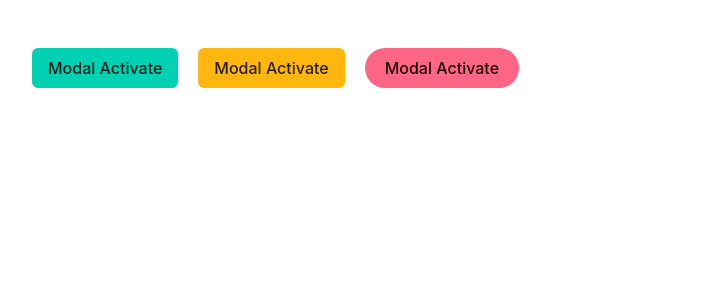
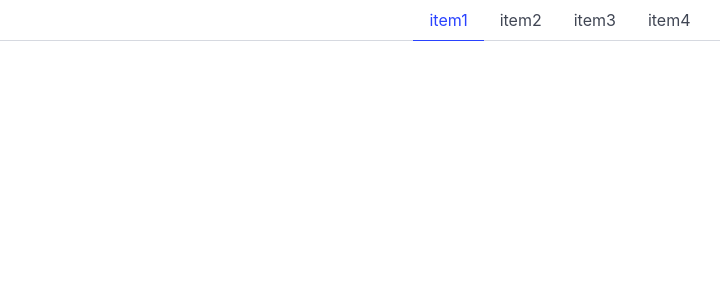
Before and after one commit to NGuljajev/ta23alearnnode, a Vue app: page /modals in a window 1280 px wide. Shown: the top 300 px of the page, without its empty margins (80-800 px from the left). Built offline with nearby package versions, Linux system fonts and the light colour scheme.

Commit message:
add tabs component

```diff
--- a/src/App.vue
+++ b/src/App.vue
@@ -1,41 +1,11 @@
 <script setup>
 import { ref } from 'vue';
-import Modal from './components/Modal.vue';
-import ImgModal from './components/ImgModal.vue';
-
-
-let modalActive = ref(false);
-let modalActive2 = ref(false);
-let modalActive3 = ref(false);
-
-
-
+import Tabs from './components/Tabs.vue';
+let titles = ref(['item1', 'item2', 'item3', 'item4']);
 </script>
 
 <template>
-    <div class="container">
-        <section class="section">
-            <div class="buttons">
-            <button class="button is-primary" @click ="modalActive=true">Modal Activate</button>
-            <button class="button is-warning is-outline ml-2" @click ="modalActive2=true">Modal Activate</button>
-            <button class="button is-danger is-rounded ml-2" @click ="modalActive3=true">Modal Activate</button>
-        </div>
-        </section>
-    </div>
-
-    <ImgModal :active="modalActive" @close="modalActive=false" url="https://picsum.photos/seed/nikita/200/300" html="<h1>Hello worlds</h1>"></ImgModal>
-
-    <ImgModal :active="modalActive2" @close="modalActive2=false" url="https://picsum.photos/seed/guljajev/200/300"></ImgModal>
-
-    <Modal :active="modalActive3" @close="modalActive3=false">
-        <div class="notification is-primary">
-  <button class="delete"></button>
-  Primar lorem ipsum dolor sit amet, consectetur adipiscing elit lorem ipsum
-  dolor. <strong>Pellentesque risus mi</strong>, tempus quis placerat ut, porta
-  nec nulla. Vestibulum rhoncus ac ex sit amet fringilla. Nullam gravida purus
-  diam, et dictum <a>felis venenatis</a> efficitur.
-</div>
-    </Modal>
+    <Tabs :items="titles"></Tabs>
 
 </template>
 
--- /dev/null
+++ b/src/components/Tabs.vue
@@ -0,0 +1,16 @@
+<script setup>
+import { ref } from 'vue';
+
+    defineProps(['items'])
+    let active = ref(0);
+
+</script>
+
+<template>
+    <div class="tabs is-centered">
+        <ul>
+            <li v-for="(item,key) in items" :class="{'is-active': key==active}" @click="active=key">
+                <a>{{ item }}</a></li>
+        </ul>
+    </div>
+</template>
```
Also changed, not shown: src/pages/Modals.vue (added, +42 -0 lines), src/ItemList.vue (renamed from src/components/ItemList.vue).
